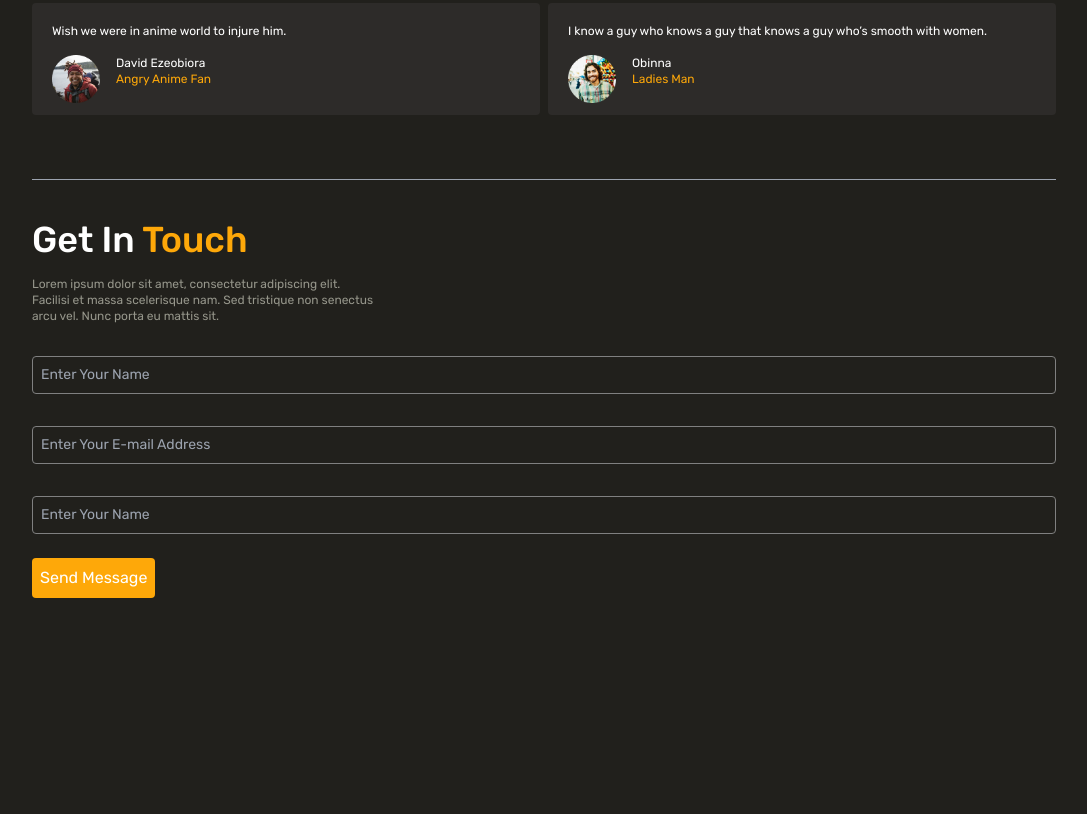
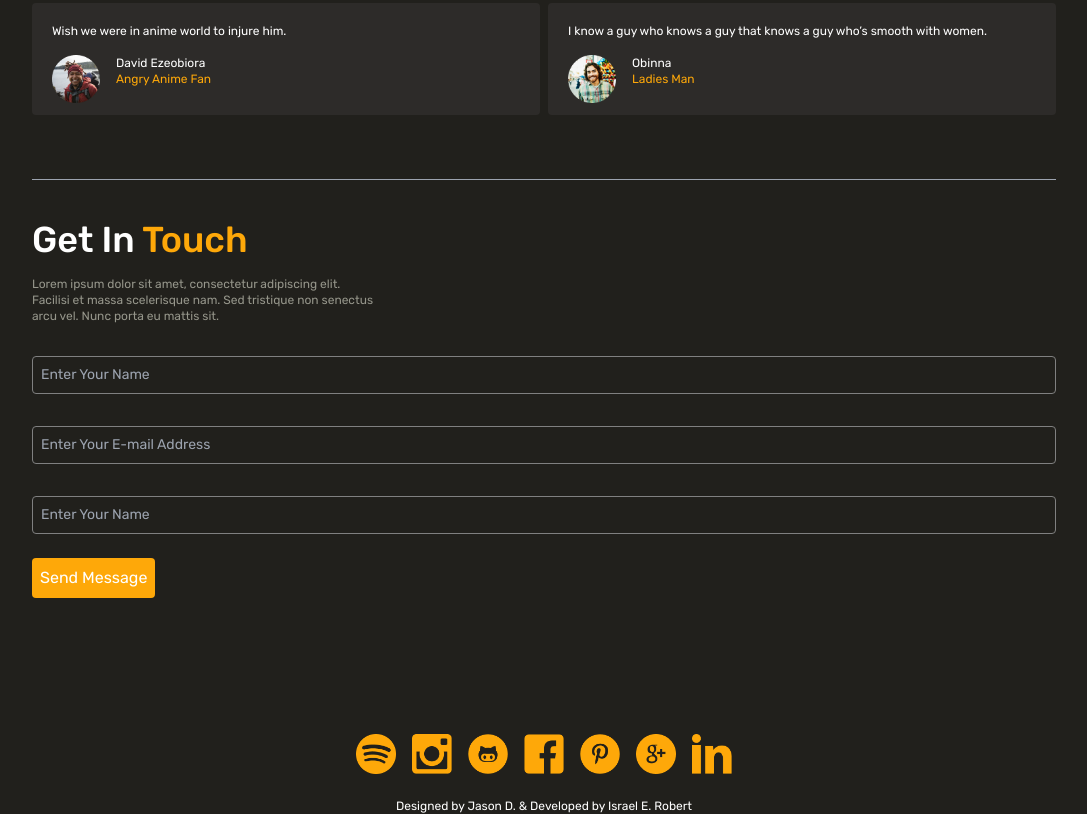
Before and after one commit to trend87/Jason-Port, a website built with Parcel: page src/index.html in a window 1280 px wide. Shown: the part 2179-2993 px from the top of the page, without its empty margins (96-1183 px from the left). Before the commit the page ends 2777 px from the top, so only its background shows below. Built offline with nearby package versions, Linux system fonts and the light colour scheme.

Commit message:
finished styling footer

```diff
--- a/src/index.html
+++ b/src/index.html
@@ -305,8 +305,20 @@
     </main>
 
 
-    <footer>
+    <footer class="text-center mt-32">
+        <div class="flex justify-center">
+            <a href="#spotify">  <img class="w-14 p-2" src="images/spotify.png" alt="spotify">  </a>
+            <a href="#instagram">  <img class="w-14 p-2" src="images/instagram.png" alt="instagram">  </a>
+            <a href="#wechat">  <img class="w-14 p-2" src="images/wechat.png" alt="wechat">  </a>
+            <a href="#facebook">  <img class="w-14 p-2" src="images/facebook.png" alt="facebook">  </a>
+            <a href="#pinterest">  <img class="w-14 p-2" src="images/pinterest.png" alt="pinterest">  </a>
+            <a href="#googlePlus">  <img class="w-14 p-2" src="images/googleplus.png" alt="google-plus">  </a>
+            <a href="#linkedin">  <img class="w-14 p-2" src="images/linkedlin.png" alt="linkedin">  </a>
 
+        </div>
+
+
+        <p class="text-white text-xs mt-4">Designed by Jason D. & Developed by Israel E. Robert</p>
     </footer>
 
     <script type="module" src="./assets/js/main.js"></script>
```
